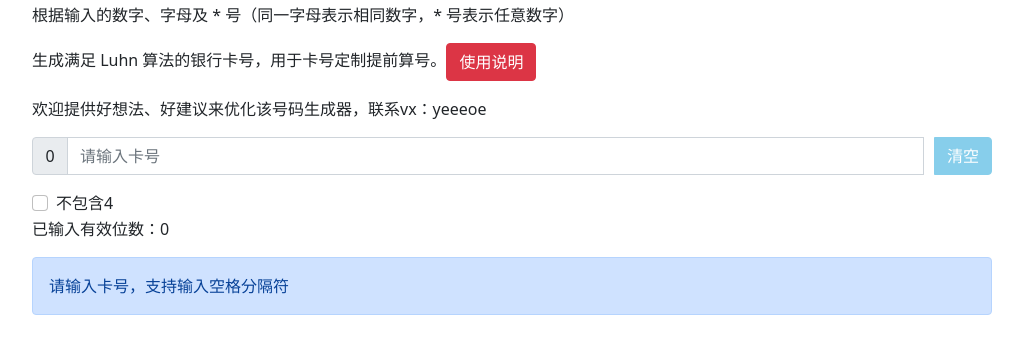
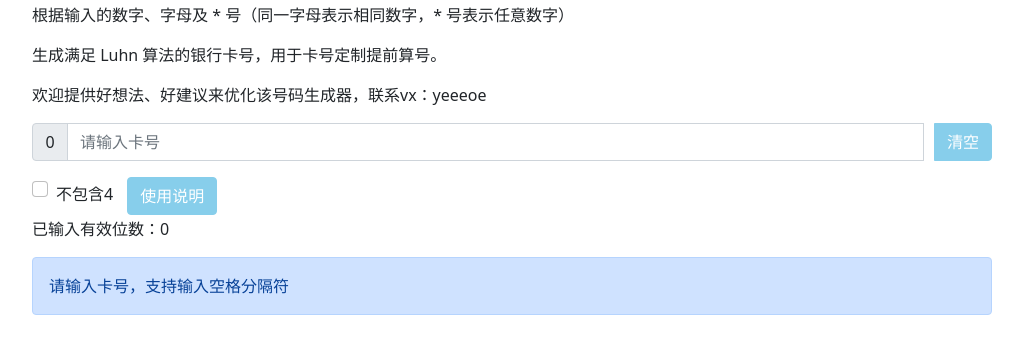
Before and after one commit to October-mao/october-mao.github.io, a plain HTML site: page index.html in a window 1280 px wide. Shown: the part 58-412 px from the top of the page, without its empty margins (128-1151 px from the left). Drawn offline with nearby package versions, Linux system fonts and the light colour scheme.

Commit message:
Update index.html

```diff
--- a/index.html
+++ b/index.html
@@ -58,7 +58,22 @@
       /* 悬停时的边框颜色 */
     }
 
-    #clear-btn:focus {
+    #usageButton:hover {
+      background-color: #7acfea;
+      /* 悬停时的背景色 */
+      border-color: #7acfea;
+      /* 悬停时的边框颜色 */
+    }
+
+    #usageButton {
+      margin-left: 10px;
+      background-color: #87ceeb;
+      /* 将按钮背景色设置为天蓝色 */
+      border-color: #87ceeb;
+      /* 边框颜色也设置为天蓝色 */
+    }
+
+    #usageButton:focus {
       outline: none;
       /* 移除按钮的默认聚焦样式 */
       box-shadow: none;
@@ -76,7 +91,7 @@
   <div id="main">
     <h1>野生卡片聚集地🏠</h1>
     <p id="prompt-info">根据输入的数字、字母及 * 号（同一字母表示相同数字，* 号表示任意数字）</p>
-    <p id="prompt-info">生成满足 Luhn 算法的银行卡号，用于卡号定制提前算号。<button id="usageButton" class="btn btn-danger">使用说明</button></p>
+    <p id="prompt-info">生成满足 Luhn 算法的银行卡号，用于卡号定制提前算号。</p>
     <p id="prompt-info">欢迎提供好想法、好建议来优化该号码生成器，联系vx：yeeeoe</p>
     <div class="input-group mb-3">
       <span class="input-group-text" id="card-length">0</span>
@@ -87,6 +102,7 @@
     <div class="form-check">
       <input class="form-check-input" type="checkbox" id="filter4">
       <label class="form-check-label" for="filter4">不包含4</label>
+      <button id="usageButton" class="btn btn-danger">使用说明</button>
     </div>
 
     <p class="result-p"><span id="validText">已输入有效位数：</span><span id="validCount">0</span></p>
```
